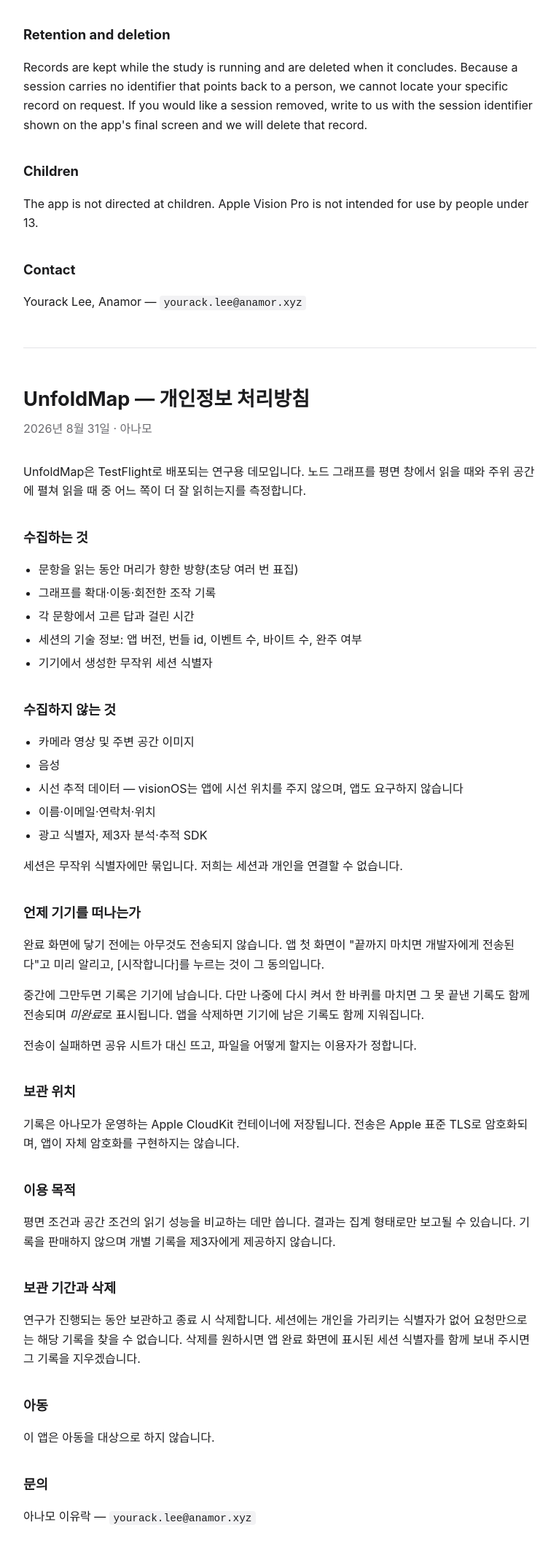
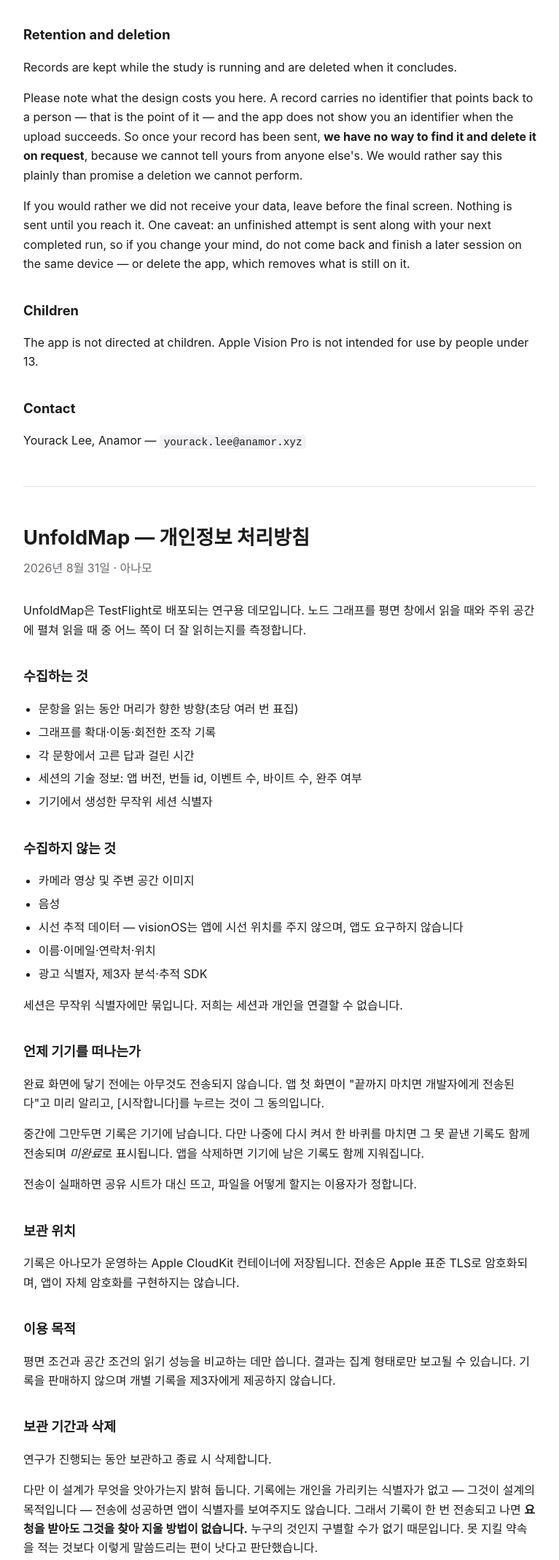
Before and after one commit to yourack-anamor/unfoldmap-privacy, a plain HTML site: page index.html in a window 1280 px wide. Shown: the part 1496-3633 px from the top of the page at 73% size, without its empty margins (256-1023 px from the left). Drawn offline with Linux system fonts and the light colour scheme.

Commit message:
docs: 못 지킬 삭제 약속을 걷어낸다
성공 화면은 한 줄뿐이고 세션 식별자를 보여주지 않는다(SessionExportSection
의 .sent 케이스). 그런데 이 문서는 '완료 화면에 표시된 세션 식별자를 보내
주시면 지우겠다'고 적고 있었다 — 앱이 못 하는 것을 공개 문서가 약속한 것이다.

익명이라 지울 수 없다는 사실을 그대로 적었다. 대신 사람이 실제로 할 수 있는
것(완료 전에 그만두기, 앱 삭제)을 적었고, 못 끝낸 기록이 다음 완주 때 함께
간다는 함정도 그 자리에서 다시 경고한다.

```diff
--- a/index.html
+++ b/index.html
@@ -76,10 +76,16 @@ per question type. We do not sell records, and we do not share individual record
 third parties.</p>
 
 <h2>Retention and deletion</h2>
-<p>Records are kept while the study is running and are deleted when it concludes.
-Because a session carries no identifier that points back to a person, we cannot locate
-your specific record on request. If you would like a session removed, write to us with
-the session identifier shown on the app's final screen and we will delete that record.</p>
+<p>Records are kept while the study is running and are deleted when it concludes.</p>
+<p>Please note what the design costs you here. A record carries no identifier that points
+back to a person — that is the point of it — and the app does not show you an identifier
+when the upload succeeds. So once your record has been sent, <strong>we have no way to
+find it and delete it on request</strong>, because we cannot tell yours from anyone
+else's. We would rather say this plainly than promise a deletion we cannot perform.</p>
+<p>If you would rather we did not receive your data, leave before the final screen.
+Nothing is sent until you reach it. One caveat: an unfinished attempt is sent along with
+your next completed run, so if you change your mind, do not come back and finish a later
+session on the same device — or delete the app, which removes what is still on it.</p>
 
 <h2>Children</h2>
 <p>The app is not directed at children. Apple Vision Pro is not intended for use by
@@ -132,9 +138,16 @@ TLS로 암호화되며, 앱이 자체 암호화를 구현하지는 않습니다.
 보고될 수 있습니다. 기록을 판매하지 않으며 개별 기록을 제3자에게 제공하지 않습니다.</p>
 
 <h2>보관 기간과 삭제</h2>
-<p>연구가 진행되는 동안 보관하고 종료 시 삭제합니다. 세션에는 개인을 가리키는 식별자가
-없어 요청만으로는 해당 기록을 찾을 수 없습니다. 삭제를 원하시면 앱 완료 화면에 표시된
-세션 식별자를 함께 보내 주시면 그 기록을 지우겠습니다.</p>
+<p>연구가 진행되는 동안 보관하고 종료 시 삭제합니다.</p>
+<p>다만 이 설계가 무엇을 앗아가는지 밝혀 둡니다. 기록에는 개인을 가리키는 식별자가
+없고 — 그것이 설계의 목적입니다 — 전송에 성공하면 앱이 식별자를 보여주지도 않습니다.
+그래서 기록이 한 번 전송되고 나면 <strong>요청을 받아도 그것을 찾아 지울 방법이
+없습니다.</strong> 누구의 것인지 구별할 수가 없기 때문입니다. 못 지킬 약속을 적는
+것보다 이렇게 말씀드리는 편이 낫다고 판단했습니다.</p>
+<p>전송을 원하지 않으시면 완료 화면에 닿기 전에 그만두시면 됩니다. 그 전에는 아무것도
+전송되지 않습니다. 한 가지만 유의하십시오 — 못 끝낸 기록은 <em>다음에 완주할 때</em>
+함께 전송됩니다. 그러니 마음이 바뀌셨다면 같은 기기에서 다시 완주하지 마시고, 앱을
+삭제하시면 기기에 남은 것도 함께 지워집니다.</p>
 
 <h2>아동</h2>
 <p>이 앱은 아동을 대상으로 하지 않습니다.</p>
```
